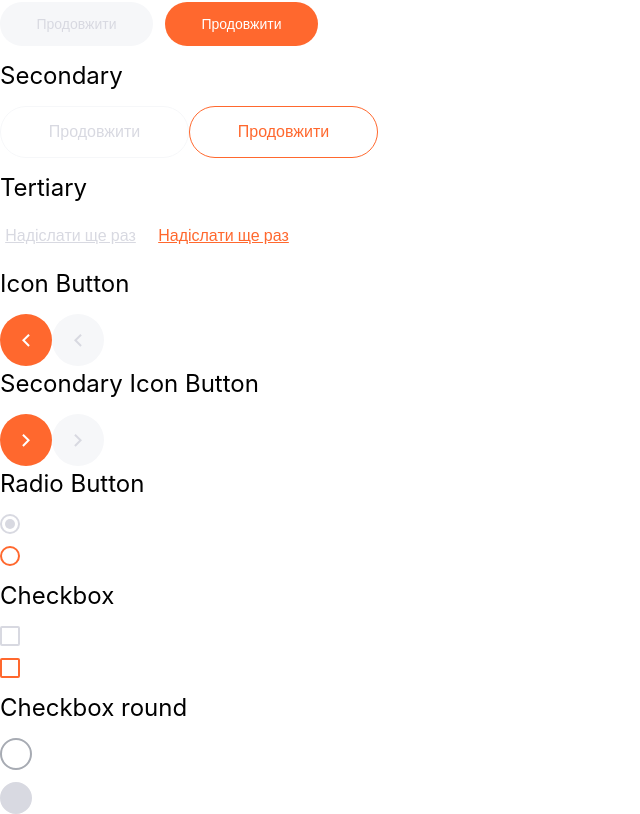
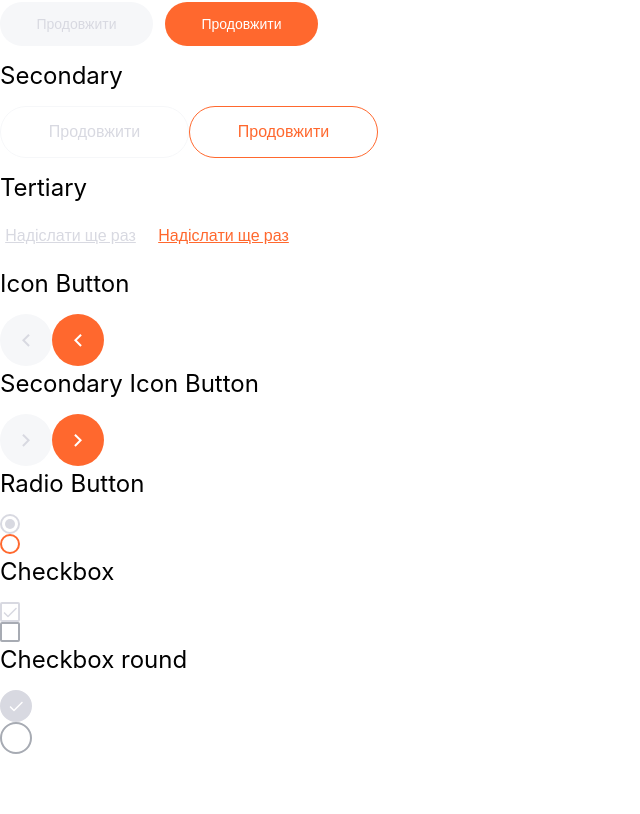
Before and after one commit to UrbanAstronaut88/paw-match, a Vue app in the folder frontend/: page / in a window 1280 px wide. Shown: the part 357-1171 px from the top of the page, without its empty margins (0-640 px from the left). After the commit the page ends 1111 px from the top, so only its background shows below. Built offline with nearby package versions, Linux system fonts and the light colour scheme.

Commit message:
added components for buttons, radio and checkbox

```diff
--- a/frontend/src/components/Test.vue
+++ b/frontend/src/components/Test.vue
@@ -5,7 +5,10 @@ import vueLogo from "../assets/vue.svg";
 
 import IconArrowLeft from "../assets/icons/icon_arrow-left.svg";
 import IconArrowRight from "../assets/icons/icon_arrow-right.svg";
-import IconButton from "./buttons/IconButton.vue";
+import CheckIcon from "../assets/icons/ph_check-bold.svg";
+import IconButton from "./assets/AppIconButton.vue";
+import RadioButton from "./assets/AppRadioButton.vue";
+import CheckBox from "./assets/AppCheckbox.vue";
 </script>
 
 <template>
@@ -84,86 +87,39 @@ import IconButton from "./buttons/IconButton.vue";
 
       <h2 style="font-size: 24px; margin-bottom: 12px">Icon Button</h2>
 
-      <IconButton class="btn-primary" :icon="IconArrowLeft" />
       <IconButton class="btn-primary" :icon="IconArrowLeft" disabled="" />
 
+      <IconButton class="btn-primary" :icon="IconArrowLeft" />
 
       <h2 style="font-size: 24px; margin-bottom: 12px">
         Secondary Icon Button
       </h2>
 
+      <IconButton class="btn-primary" :icon="IconArrowRight" disabled="" />
+
       <IconButton class="btn-primary" :icon="IconArrowRight" />
-      <IconButton class="btn-primary" :icon="IconArrowRight" disabled="" />
 
       <h2 style="font-size: 24px; margin-bottom: 12px">Radio Button</h2>
 
-      <label class="flex items-center gap-2" style="margin-bottom: 12px">
-        <input
-          type="radio"
-          name="group1"
-          class="form-input-hidden"
-          checked="true"
-          disabled=""
-        />
-        <div class="radio"></div>
-      </label>
-
-      <label class="flex items-center gap-2" style="margin-bottom: 12px">
-        <input type="radio" name="group1" class="form-input-hidden" />
-        <div class="radio"></div>
-      </label>
+      <RadioButton checked="" disabled="" />
+      <RadioButton />
 
       <h2 style="font-size: 24px; margin-bottom: 12px">Checkbox</h2>
 
-      <label class="flex items-center gap-2 mb-3 cursor-pointer">
-        <input
-          type="checkbox"
-          class="form-input-hidden"
-          checked=""
-          disabled=""
-        />
+      <CheckBox :icon="CheckIcon" disabled="" checked="" />
 
-        <div class="checkbox">
-          <svg class="w-4 h-4">
-            <use href="../assets/icons/ph_check-bold.svg"></use>
-          </svg>
-        </div>
-      </label>
-
-      <label class="flex items-center gap-2 mb-3 cursor-pointer">
-        <input type="checkbox" class="form-input-hidden" checked="" />
-
-        <div class="checkbox">
-          <svg class="w-4 h-4">
-            <use href="../assets/icons/ph_check-bold.svg"></use>
-          </svg>
-        </div>
-      </label>
+      <CheckBox :icon="CheckIcon" />
 
       <h2 style="font-size: 24px; margin-bottom: 12px">Checkbox round</h2>
 
-      <label>
-        <input type="checkbox" class="form-input-hidden" />
-        <div class="checkbox-round">
-          <svg class="w-4 h-4">
-            <use href="../assets/icons/ph_check-bold.svg"></use>
-          </svg>
-        </div>
-      </label>
+      <CheckBox
+        variant="checkbox-round"
+        :icon="CheckIcon"
+        disabled=""
+        checked=""
+      />
 
-      <label>
-        <input
-          type="checkbox"
-          class="form-input-hidden"
-          disabled=""
-          checked=""
-        />
-        <div class="checkbox-round" style="margin-top: 12px">
-          <svg class="w-4 h-4">
-            <use href="../assets/icons/ph_check-bold.svg"></use>
-          </svg>
-        </div>
-      </label>
+      <CheckBox variant="checkbox-round" :icon="CheckIcon" />
     </div>
   </section>
 </template>
--- /dev/null
+++ b/frontend/src/components/assets/AppCheckbox.vue
@@ -0,0 +1,44 @@
+<!-- <script setup>
+defineOptions({ inheritAttrs: false });
+
+defineProps({
+  icon: {
+    type: Object,
+    required: true,
+  },
+});
+</script>
+
+<template>
+  <label class="flex items-center gap-2 cursor-pointer">
+    <input type="checkbox" class="form-input-hidden" v-bind="$attrs" />
+
+    <div class="checkbox">
+      <component :is="icon" class="w-4 h-4" />
+    </div>
+  </label>
+</template> -->
+
+<script setup>
+defineOptions({ inheritAttrs: false });
+
+defineProps({
+  icon: {
+    type: Object,
+    required: true,
+  },
+  variant: {
+    type: String,
+    default: "checkbox",
+  },
+});
+</script>
+
+<template>
+  <label class="flex items-center gap-2 cursor-pointer">
+    <input type="checkbox" class="form-input-hidden" v-bind="$attrs" />
+    <div :class="variant">
+      <component :is="icon" class="w-4 h-4" />
+    </div>
+  </label>
+</template>
--- /dev/null
+++ b/frontend/src/components/assets/AppRadioButton.vue
@@ -0,0 +1,15 @@
+<script setup>
+defineOptions({ inheritAttrs: false });
+</script>
+
+<template>
+  <label class="flex items-center gap-2">
+    <input
+      type="radio"
+      name="group1"
+      class="form-input-hidden"
+      v-bind="$attrs"
+    />
+    <div class="radio"></div>
+  </label>
+</template>
```
Also changed, not shown: frontend/src/components/assets/AppIconButton.vue (indentation only).
